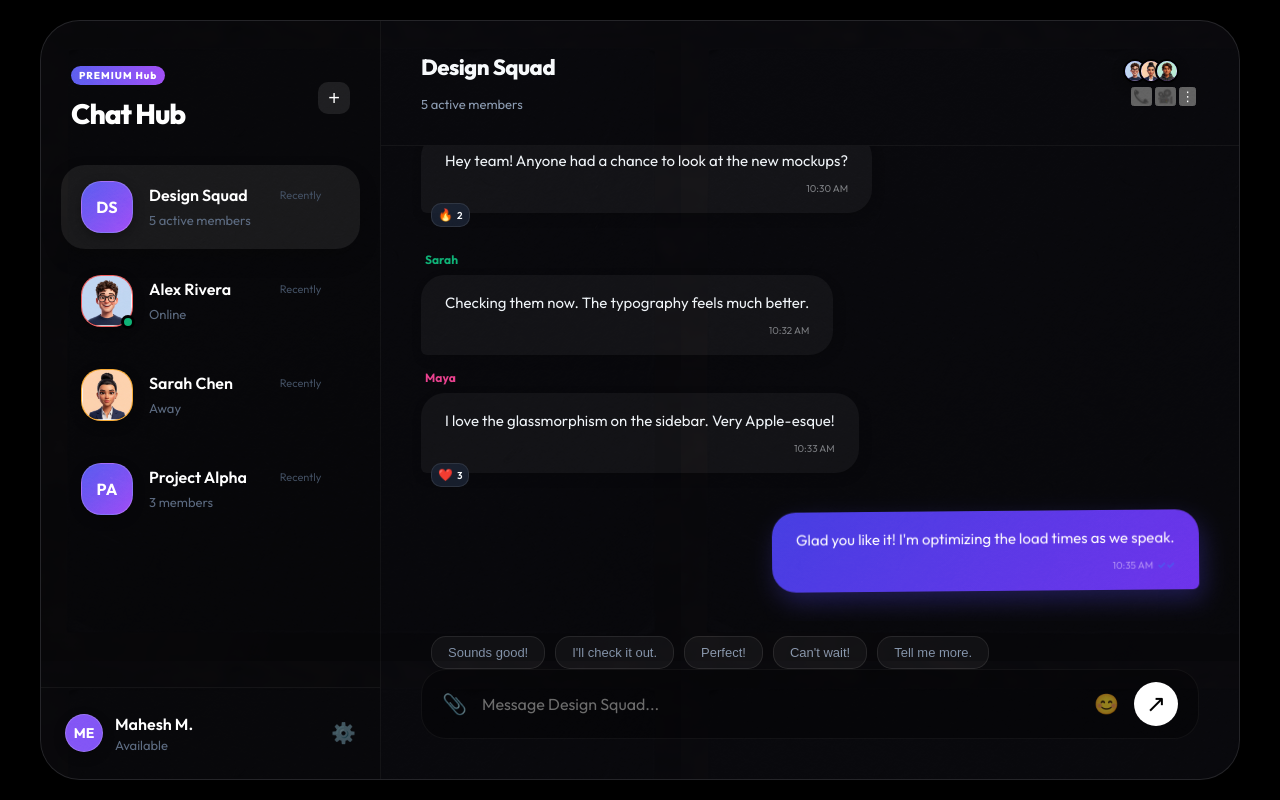
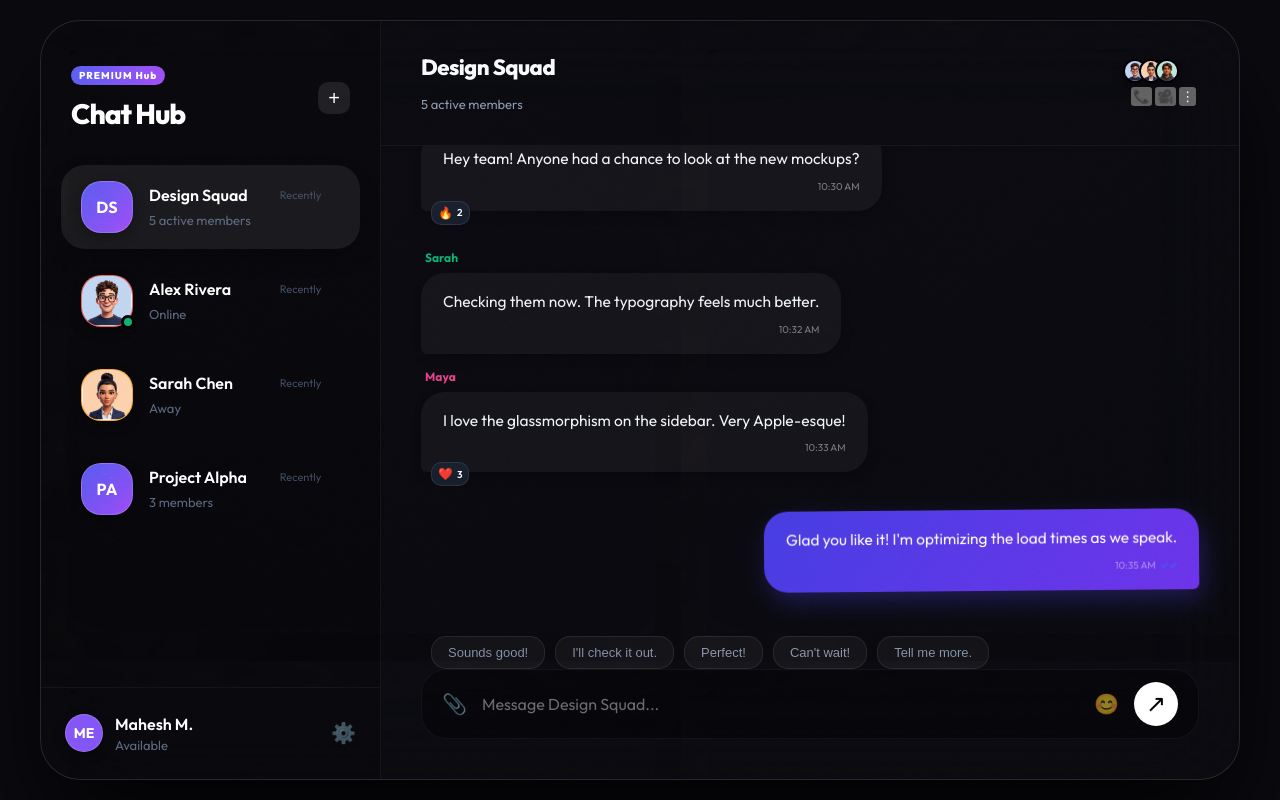
Before and after one commit to mahi-2-ron/Mahilo, a website built with Vite: page chat-hub/index.html in a window 1280 px wide. Built offline with nearby package versions, Linux system fonts and the light colour scheme; files whose address does not match are found by name.

Commit message:
auto update

```diff
--- a/chat-hub/src/style.css
+++ b/chat-hub/src/style.css
@@ -1,16 +1,21 @@
 :root {
-  font-family: 'Outfit', Inter, system-ui, Avenir, Helvetica, Arial, sans-serif;
+  font-family: 'Outfit', Inter, system-ui, sans-serif;
   line-height: 1.5;
   font-weight: 400;
 
   color-scheme: dark;
   color: #f8fafc;
-  background: #000;
+  background: #0a0a0f;
 
   font-synthesis: none;
   text-rendering: optimizeLegibility;
   -webkit-font-smoothing: antialiased;
   -moz-osx-font-smoothing: grayscale;
+}
+
+::selection {
+  background: rgba(99, 102, 241, 0.3);
+  color: #fff;
 }
 
 * {
@@ -384,10 +389,17 @@ body {
 }
 
 .message {
-  padding: 16px 24px;
+  padding: 16px 22px;
   border-radius: 24px;
-  font-size: 15px;
+  font-size: 15.5px;
   line-height: 1.6;
+  position: relative;
+  transition: transform 0.2s cubic-bezier(0.175, 0.885, 0.32, 1.275);
+}
+
+.text {
+  text-shadow: 0 0 1px rgba(255, 255, 255, 0.1);
+  /* Subtle ink bleed */
 }
 
 .received .message {
```
